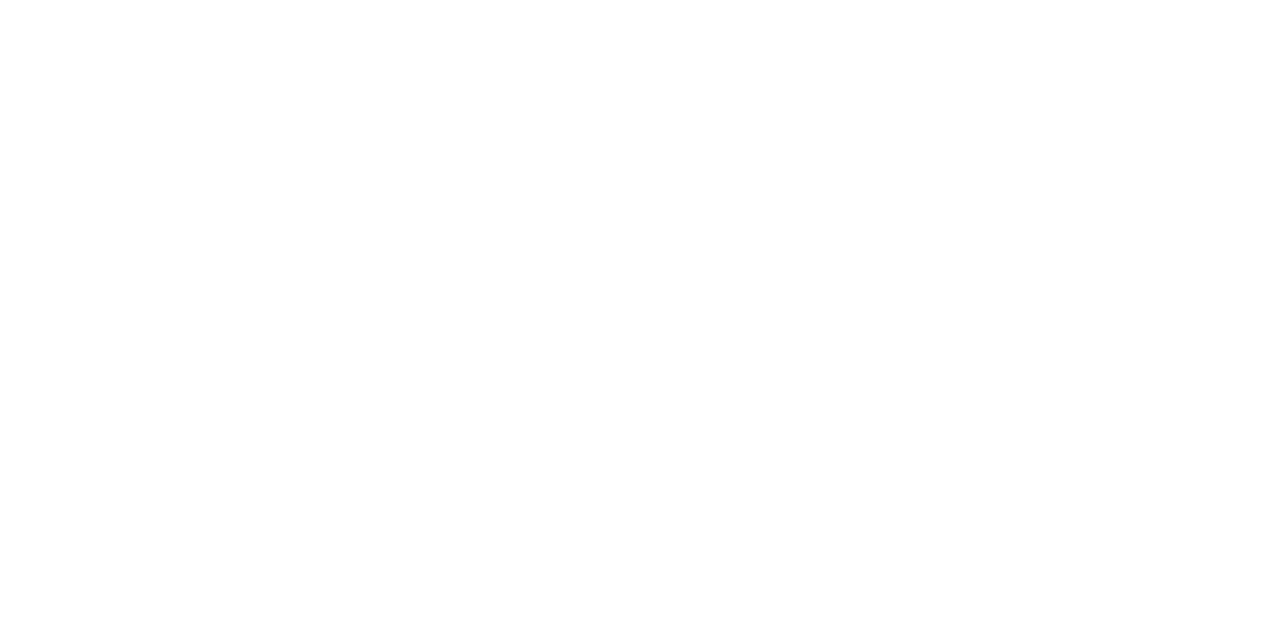
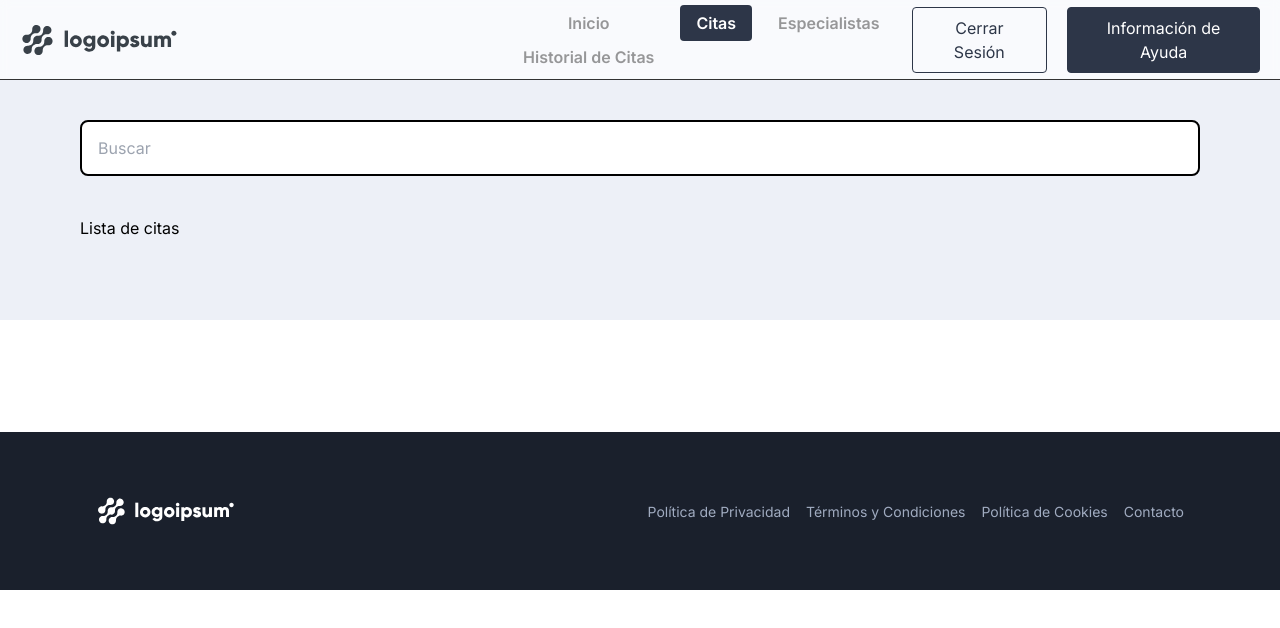
Before and after one commit to AngieCabanillas/psicologia-en-linea, a React (Vite) app in the folder frontend/: page /citas in a window 1280 px wide. Before the commit this address had no page. Shown: the top 628 px of the page. Built offline with nearby package versions, Linux system fonts and the light colour scheme.

Commit message:
chore: add input

```diff
--- a/frontend/src/App.tsx
+++ b/frontend/src/App.tsx
@@ -1,53 +1,53 @@
-import './index.css'
+import "./index.css";
 import { Route, Routes } from "react-router-dom";
-import Navbar from "./components/Navbar/Navbar"
+import Navbar from "./components/Navbar/Navbar";
 
-import LoginUsuario from './user/login';
-import RegistroUsuario from './user/registro';
-import Home from './home/Home';
-import Footer from './components/Footer/Footer';
-import { EspecialistasPag } from './user/ver-especialistas/ver-especialistas';
-import { InfoAyudaPag } from './user/informacion-ayuda/ver-info';
-import { HistorialComponent } from './user/historial-citas/historial';
-import { EspecialistaPage } from './user/ver-especialistas/ver-especialista/especialista';
-
-
-
+import LoginUsuario from "./user/login";
+import RegistroUsuario from "./user/registro";
+import Home from "./home/Home";
+import Footer from "./components/Footer/Footer";
+import { EspecialistasPag } from "./user/ver-especialistas/ver-especialistas";
+import { InfoAyudaPag } from "./user/informacion-ayuda/ver-info";
+import { HistorialComponent } from "./user/historial-citas/historial";
+import { EspecialistaPage } from "./user/ver-especialistas/ver-especialista/especialista";
+import { CitasComponent } from "./user/citas/Citas";
 
 function App() {
-
   return (
     <>
       <Routes>
-          <Route path='/home' element= { <Navbar/> } />
-          <Route path='/especialistas' element= { <Navbar/> } />
-          <Route path='/especialistas/ver-especialista' element={<Navbar />} />
-          <Route path='/info-ayuda' element= { <Navbar/> } />
-          <Route path='/historial' element= { <Navbar/> } />
+        <Route path="/home" element={<Navbar />} />
+        <Route path="/especialistas" element={<Navbar />} />
+        <Route path="/especialistas/ver-especialista" element={<Navbar />} />
+        <Route path="/info-ayuda" element={<Navbar />} />
+        <Route path="/historial" element={<Navbar />} />
+        <Route path="/citas" element={<Navbar />} />
       </Routes>
 
       <Routes>
-            <Route path='/' element= {<LoginUsuario />} />
-            <Route path='/home' element= {<Home />} />
-            <Route path='/registro' element= {<RegistroUsuario />} />
-            <Route path='/especialistas' element= {<EspecialistasPag />} />
-            <Route path='/especialistas/ver-especialista' element={<EspecialistaPage />} />
-            <Route path='/info-ayuda' element= {<InfoAyudaPag />} />
-            <Route path='/historial' element= {<HistorialComponent />} />
+        <Route path="/" element={<LoginUsuario />} />
+        <Route path="/home" element={<Home />} />
+        <Route path="/registro" element={<RegistroUsuario />} />
+        <Route path="/especialistas" element={<EspecialistasPag />} />
+        <Route
+          path="/especialistas/ver-especialista"
+          element={<EspecialistaPage />}
+        />
+        <Route path="/info-ayuda" element={<InfoAyudaPag />} />
+        <Route path="/historial" element={<HistorialComponent />} />
+        <Route path="/citas" element={<CitasComponent />} />
       </Routes>
 
       <Routes>
-          <Route path='/home' element= { <Footer/> } />
-          <Route path='/especialistas' element= { <Footer/> } />
-          <Route path='/especialistas/ver-especialista' element={<Footer />} />
-          <Route path='/info-ayuda' element= { <Footer/> } />
-          <Route path='/historial' element= { <Footer/> } />
-
+        <Route path="/home" element={<Footer />} />
+        <Route path="/especialistas" element={<Footer />} />
+        <Route path="/especialistas/ver-especialista" element={<Footer />} />
+        <Route path="/info-ayuda" element={<Footer />} />
+        <Route path="/historial" element={<Footer />} />
+        <Route path="/citas" element={<Footer />} />
       </Routes>
-
-
     </>
-  )
+  );
 }
 
-export default App
+export default App;
--- a/frontend/src/components/Navbar/MenuItem.tsx
+++ b/frontend/src/components/Navbar/MenuItem.tsx
@@ -1,19 +1,22 @@
 export const MenuItems = [
-
   {
-        title: 'Inicio',
-        url: '/home',
-        cName: 'nav-links'
+    title: "Inicio",
+    url: "/home",
+    cName: "nav-links",
   },
   {
-        title: 'Especialistas',
-        url: '/especialistas',
-        cName: 'nav-links'
+    title: "Citas",
+    url: "/citas",
+    cName: "nav-links",
   },
   {
-        title: 'Historial de Citas',
-        url: '/historial',
-        cName: 'nav-links'
+    title: "Especialistas",
+    url: "/especialistas",
+    cName: "nav-links",
   },
-
-]
+  {
+    title: "Historial de Citas",
+    url: "/historial",
+    cName: "nav-links",
+  },
+];
--- /dev/null
+++ b/frontend/src/user/citas/citas.tsx
@@ -0,0 +1,31 @@
+import { useEffect, useState } from "react";
+import { LoadingOutlined } from "@ant-design/icons";
+import { Spin } from "antd";
+
+const circleIcon = <LoadingOutlined style={{ fontSize: 24 }} spin />;
+
+export const CitasComponent = () => {
+  const [loading, setLoading] = useState<boolean>(true);
+
+  useEffect(() => {
+    setLoading(false);
+  });
+
+  return (
+    <>
+      <Spin spinning={loading} className="h-100" indicator={circleIcon}>
+        <div className="content p-20" style={{ backgroundColor: "#EDF0F7" }}>
+          <div className="py-10">
+            <input
+              className="w-full h-14 rounded-lg border-2 border-solid border-black p-4"
+              type="text"
+              placeholder="Buscar"
+            />
+          </div>
+
+          <div>Lista de citas</div>
+        </div>
+      </Spin>
+    </>
+  );
+};
```
Also changed, not shown: frontend/src/components/Navbar/Navbar.tsx (+6 -14 lines). Lines whose indentation alone changed are shown as unchanged.
